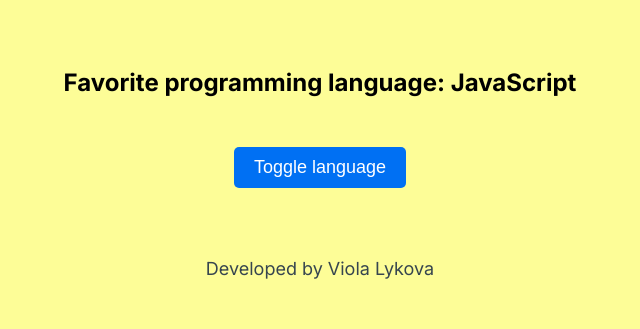
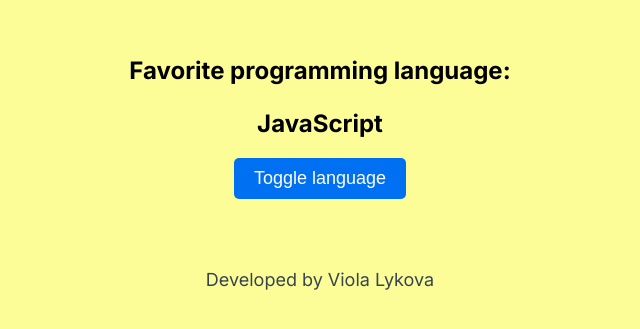
Before and after one commit to idncod/transformCX-challenge, a Next.js app: page / in a window 1280 px wide. Shown: the part 239-568 px from the top of the page, without its empty margins (320-960 px from the left). Built offline with nearby package versions, Linux system fonts and the light colour scheme.

Commit message:
add anoimation to the button & place dynamic language under text

```diff
--- a/app/page.js
+++ b/app/page.js
@@ -45,13 +45,13 @@
     useEffect(() => {
         if (language !== prevLanguage) {
             controls.start({
-                opacity: 1,
-                width: '100%',
+                opacity: 0,
+                y: 10,
                 transition: { duration: 0.3 },
             }).then(() => {
                 controls.start({
-                    opacity: 0,
-                    width: 0,
+                    opacity: 1,
+                    y: 0,
                     transition: { duration: 0.3 },
                 });
             });
@@ -62,23 +62,26 @@
 
     return (
         <ClientOnly>
-        <div style={{ position: 'relative', width: '100%', maxWidth: '600px', margin: '0 auto' }}>
+            <div style={{position: 'relative', width: '100%', maxWidth: '600px', margin: '0 auto'}}>
+                <div style={{marginBottom: '20px'}}>
                     <p
                         id="favoriteLanguage"
-                style={{ fontSize: '24px', fontWeight: 'bold', marginBottom: '50px', position: 'relative', display: 'inline-block' }}
+                        style={{fontSize: '24px', fontWeight: 'bold'}}
                     >
-                Favorite programming language: {language}
+                        Favorite programming language:
+                    </p>
                     <motion.div
                         style={{
-                        position: 'absolute',
-                        bottom: 0,
-                        left: 0,
-                        height: '4px',
-                        backgroundColor: '#0070f3',
+                            fontSize: '24px',
+                            fontWeight: 'bold',
+                            display: 'inline-block',
+                            opacity: 1,
                         }}
                         animate={controls}
-                />
-            </p>
+                    >
+                        {language}
+                    </motion.div>
+                </div>
                 <motion.button
                     id="changeFavorite"
                     onClick={toggleLanguage}
@@ -86,7 +89,7 @@
                         scale: 1.05,
                         boxShadow: '0 4px 10px rgba(0, 118, 255, 0.5)',
                     }}
-                whileTap={{ scale: 0.95 }}
+                    whileTap={{scale: 0.95}}
                     style={{
                         padding: '10px 20px',
                         fontSize: '18px',
@@ -116,7 +119,7 @@
                         color: "#36454F",
                     }}
                 >
-                <span style={{ fontSize: '18px', paddingTop: '50px' }}>Developed by Viola Lykova</span>
+                    <span style={{fontSize: '18px', paddingTop: '50px'}}>Developed by Viola Lykova</span>
                 </a>
             </div>
         </ClientOnly>
```
Lines whose indentation alone changed are shown as unchanged.
